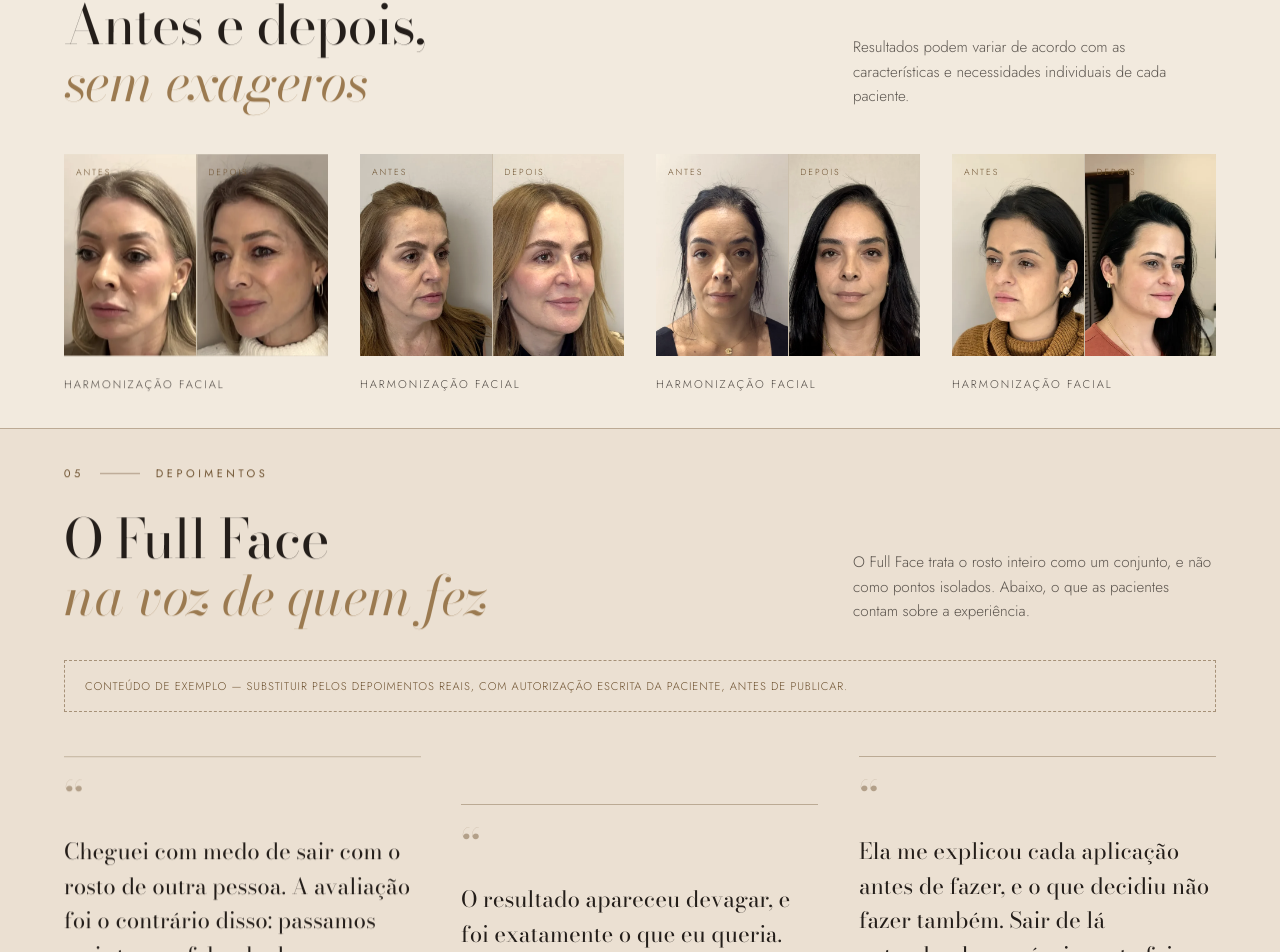
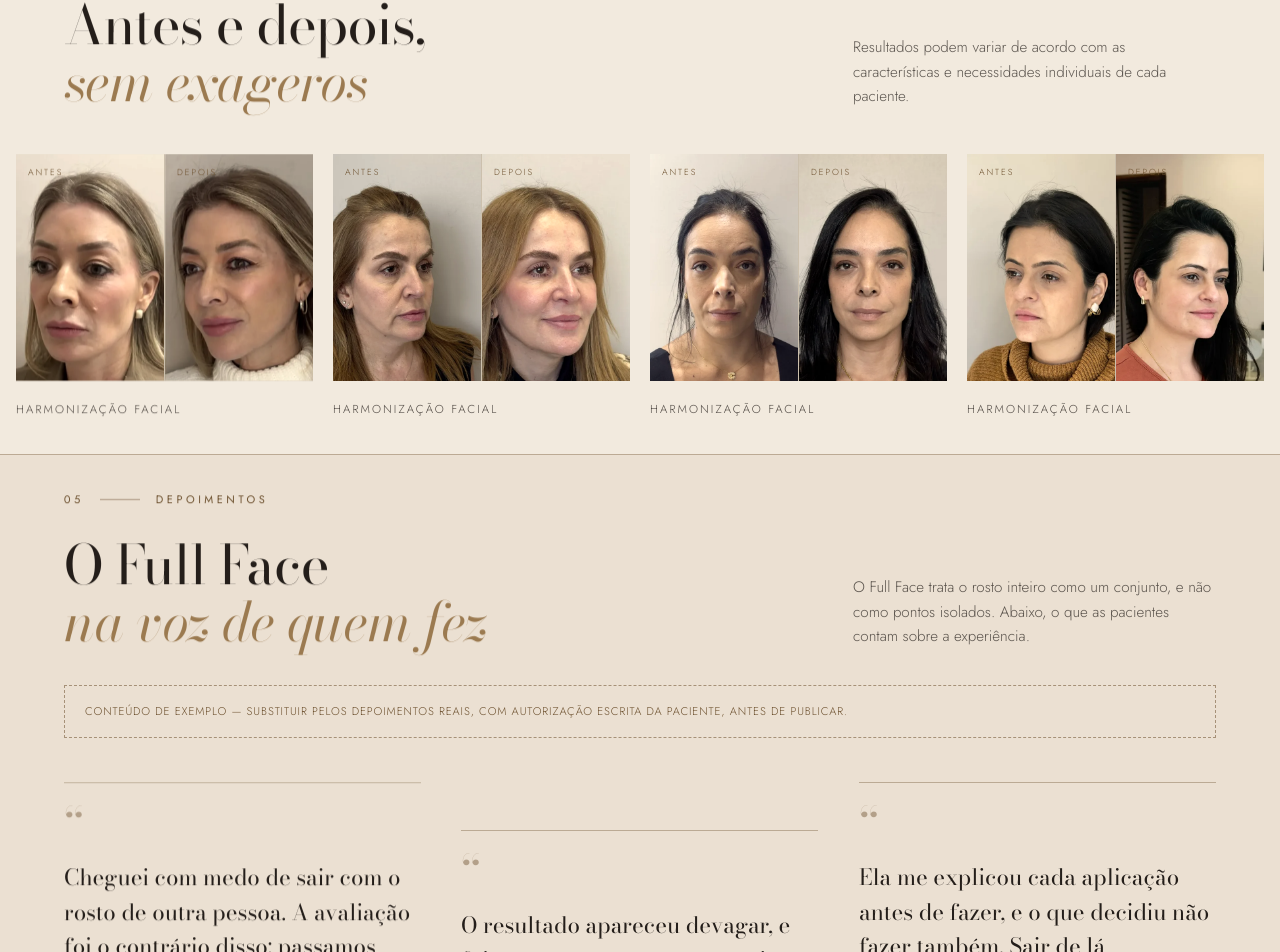
Before and after one commit to alissoncfilipak/JN-Facial, a React (Vite) app: page / in a window 1280 px wide. Shown: the part 2953-3905 px from the top of the page. Built offline with nearby package versions, Linux system fonts and the light colour scheme.

Commit message:
Version 1.2

```diff
--- a/src/components/Results.jsx
+++ b/src/components/Results.jsx
@@ -35,7 +35,7 @@ export default function Results() {
           </Reveal>
         </div>
 
-        <div className="mt-9 grid grid-cols-1 gap-8 sm:grid-cols-2 lg:mt-11 lg:grid-cols-4">
+        <div className="mt-9 grid grid-cols-1 gap-8 sm:grid-cols-2 sm:gap-5 lg:mt-11 lg:-mx-12 lg:grid-cols-4 lg:gap-5 2xl:-mx-16">
           {results.map((item, i) => (
             <Reveal key={item.id} delay={i * 90}>
               <button
@@ -74,7 +74,7 @@ export default function Results() {
                   </span>
                 </div>
 
-                <p className="mt-5 text-[0.7rem] tracking-[0.18em] text-ink/78 uppercase">
+                <p className="mt-5 text-[0.72rem] tracking-[0.18em] text-ink/78 uppercase">
                   {item.caption}
                 </p>
               </button>
```
Also changed, not shown: 4 other files (tests, documents, lock files or other folders).
